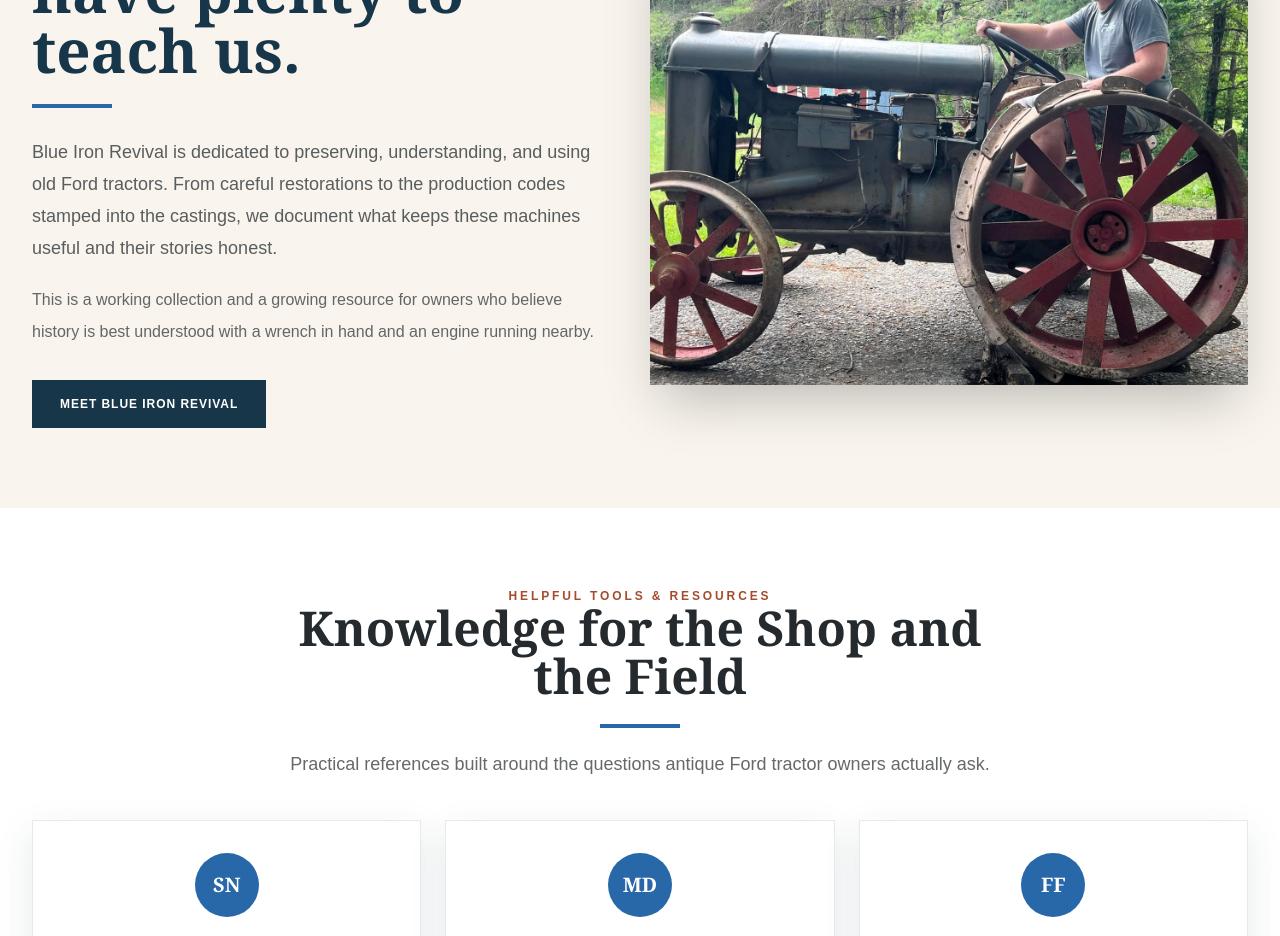
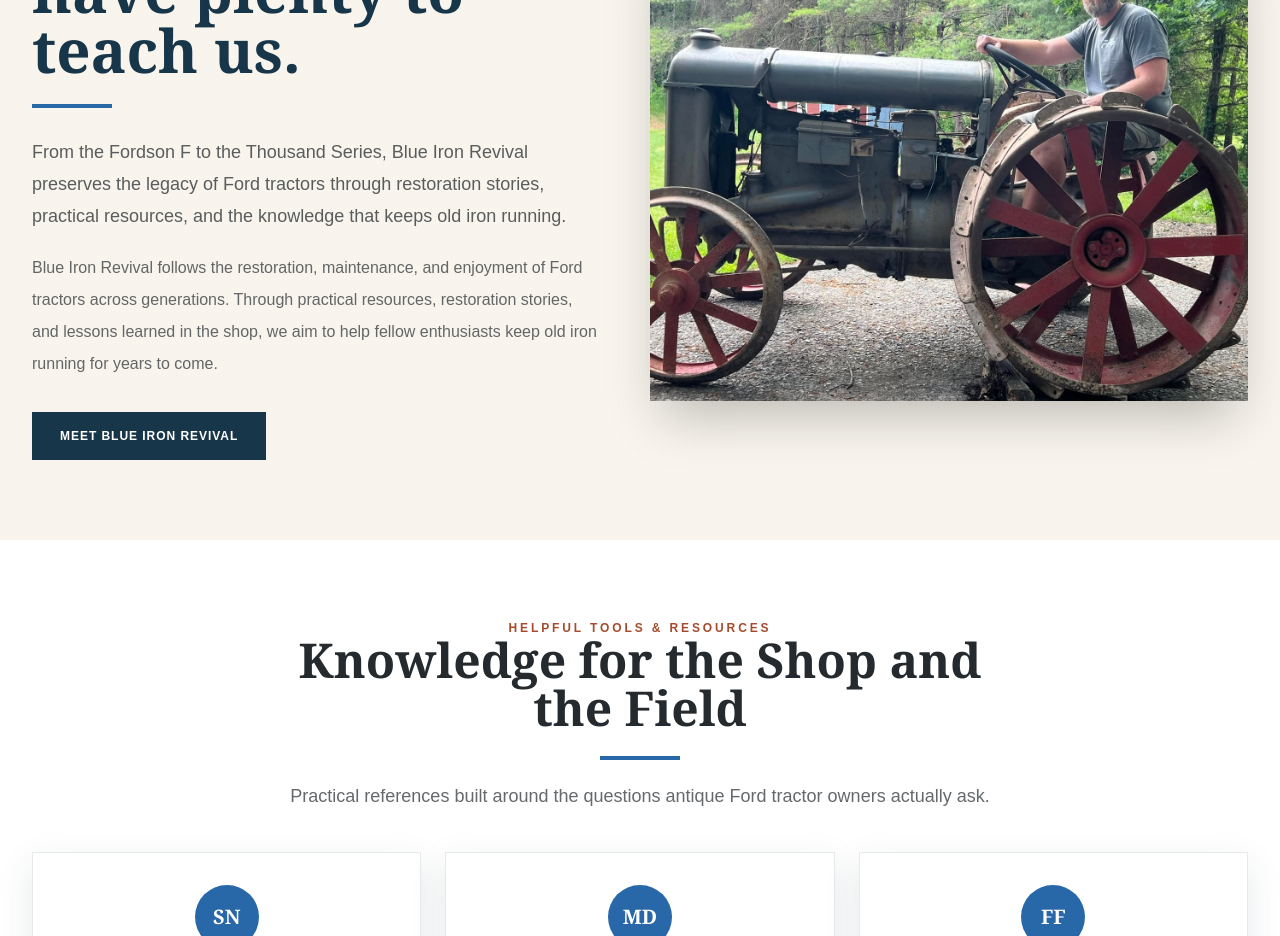
Before and after one commit to BlueIronRevival/BIR_WEBSITE, a Next.js app: page / in a window 1280 px wide. Shown: the part 1000-1936 px from the top of the page. Built offline with nearby package versions, Linux system fonts and the light colour scheme.

Commit message:
Update page.tsx
Fine tuning the home page, to make the wording sound better

```diff
--- a/src/app/page.tsx
+++ b/src/app/page.tsx
@@ -22,10 +22,10 @@
             </h2>
             <div className="accent-rule bg-bir-blue" />
             <p className="mt-7 text-lg leading-8 text-bir-charcoal/75">
-              Blue Iron Revival is dedicated to preserving, understanding, and using old Ford tractors. From careful restorations to the production codes stamped into the castings, we document what keeps these machines useful and their stories honest.
+              From the Fordson F to the Thousand Series, Blue Iron Revival preserves the legacy of Ford tractors through restoration stories, practical resources, and the knowledge that keeps old iron running.
             </p>
             <p className="mt-5 leading-8 text-bir-charcoal/70">
-              This is a working collection and a growing resource for owners who believe history is best understood with a wrench in hand and an engine running nearby.
+              Blue Iron Revival follows the restoration, maintenance, and enjoyment of Ford tractors across generations. Through practical resources, restoration stories, and lessons learned in the shop, we aim to help fellow enthusiasts keep old iron running for years to come.
             </p>
             <Link href="/about" className="button button-dark mt-8">Meet Blue Iron Revival</Link>
           </div>
```
